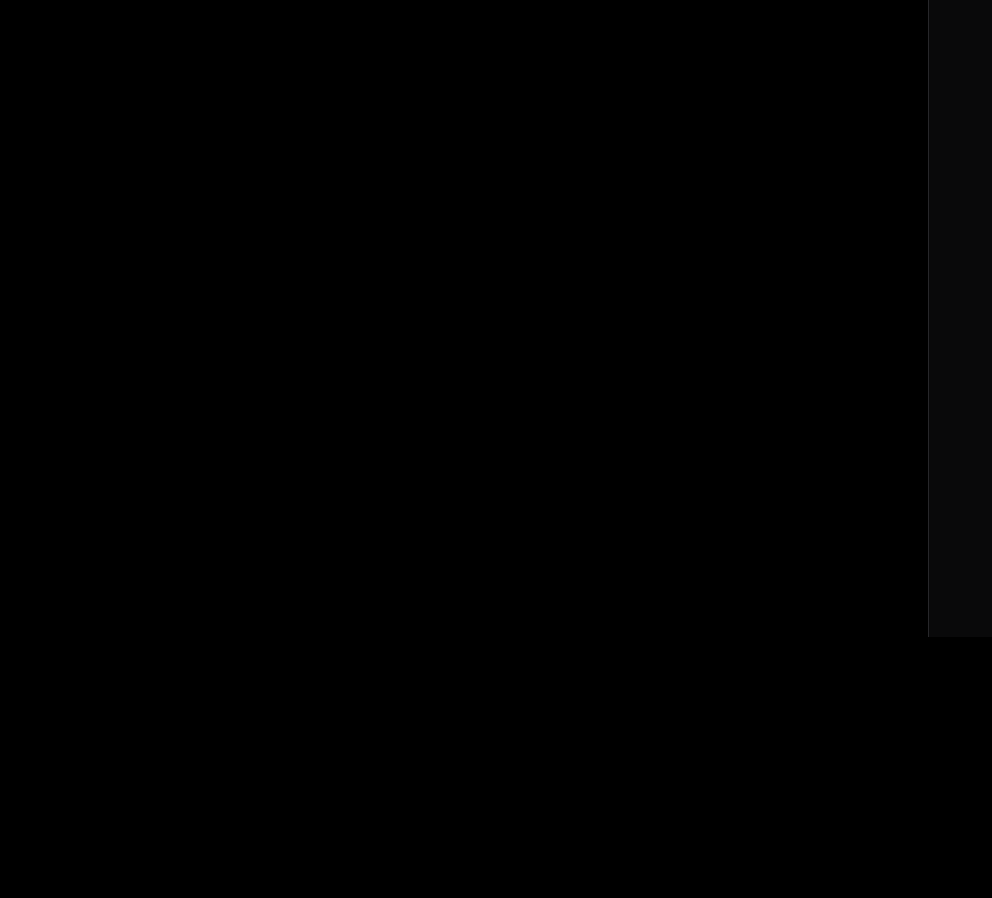
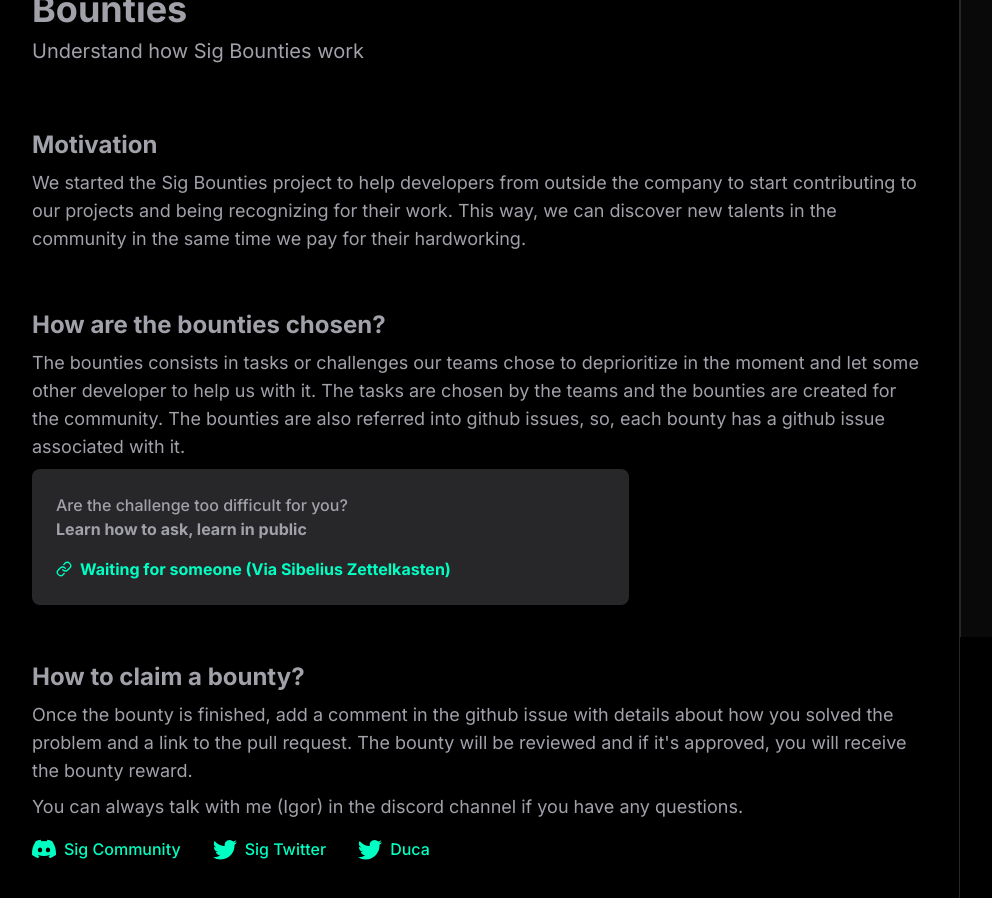
Before and after one commit to igorfelipeduca/sig-bounties, a Next.js app: page /bounties in a window 1280 px wide. Shown: the part 260-1158 px from the top of the page, without its empty margins (32-1024 px from the left). Before the commit the page ends 897 px from the top, so only its background shows below. Built offline with nearby package versions, Linux system fonts and the light colour scheme.

Commit message:
Feat: Reading and rededing MDX files

```diff
--- a/package.json
+++ b/package.json
@@ -26,9 +26,11 @@
     "lucide-react": "^0.252.0",
     "matter": "^0.2.0",
     "next": "13.4.7",
+    "next-mdx-remote": "^4.4.1",
     "postcss": "8.4.24",
     "react": "18.2.0",
     "react-dom": "18.2.0",
+    "react-icons": "^4.10.1",
     "rehype-autolink-headings": "^6.1.1",
     "rehype-pretty-code": "^0.10.0",
     "rehype-slug": "^5.1.0",
--- /dev/null
+++ b/src/app/bounties/[slug]/page.tsx
@@ -0,0 +1,67 @@
+import { type MDXRemoteSerializeResult } from "next-mdx-remote";
+import { serialize } from "next-mdx-remote/serialize";
+import { promises as fs } from "fs";
+import { MdxContent } from "../../mdx-content";
+import BountiesBreadcrumb from "@/app/components/bountiesBreadcrumb";
+
+type Frontmatter = {
+  title: string;
+  date: string;
+};
+
+type Post<TFrontmatter> = {
+  serialized: MDXRemoteSerializeResult;
+  frontmatter: TFrontmatter;
+};
+
+interface IBountyProps {
+  params: {
+    slug: string;
+  };
+}
+
+async function getPost(filepath: string): Promise<Post<Frontmatter>> {
+  // Read the file from the filesystem
+  const raw = await fs.readFile(filepath, "utf-8");
+
+  // Serialize the MDX content and parse the frontmatter
+  const serialized = await serialize(raw, {
+    parseFrontmatter: true,
+  });
+
+  // Typecast the frontmatter to the correct type
+  const frontmatter = serialized.frontmatter as Frontmatter;
+
+  // Return the serialized content and frontmatter
+  return {
+    frontmatter,
+    serialized,
+  };
+}
+
+export default async function Bounty({ params }: IBountyProps) {
+  // Get the serialized content and frontmatter
+  const { serialized, frontmatter } = await getPost(
+    `./src/content/${params.slug}.mdx`
+  );
+
+  return (
+    <div className="text-zinc-400 p-16">
+      <BountiesBreadcrumb />
+
+      <div className="px-32 py-16">
+        <h1 className="text-zinc-300 font-bold text-4xl">
+          {frontmatter.title}
+        </h1>
+
+        <span className="text-zinc-400 text-lg mt-8">
+          Published at {frontmatter.date}
+        </span>
+
+        <div className="mt-8">
+          <MdxContent source={serialized} />
+        </div>
+      </div>
+    </div>
+  );
+}
--- a/src/app/bounties/page.tsx
+++ b/src/app/bounties/page.tsx
@@ -1,10 +1,96 @@
-import { ChevronRightIcon } from "lucide-react";
+import { ChevronRightIcon, LinkIcon } from "lucide-react";
 import BountiesBreadcrumb from "../components/bountiesBreadcrumb";
+import { BsDiscord, BsTwitter } from "react-icons/bs";
 
 export default function Bounties() {
   return (
-    <div className="p-16">
+    <div className="p-16 border-r border-zinc-800 pr-8">
       <BountiesBreadcrumb />
+
+      <div className="mt-16 text-zinc-400 gap-y-8 flex flex-col">
+        <div className="flex flex-col">
+          <h1 className="text-4xl font-bold">Bounties</h1>
+
+          <h2 className="text-xl mt-2">Understand how Sig Bounties work</h2>
+        </div>
+
+        <div className="mt-8">
+          <h3 className="font-bold text-2xl">Motivation</h3>
+
+          <p className="max-w-5xl mt-2 text-lg">
+            We started the Sig Bounties project to help developers from outside
+            the company to start contributing to our projects and being
+            recognizing for their work. This way, we can discover new talents in
+            the community in the same time we pay for their hardworking.
+          </p>
+        </div>
+
+        <div className="mt-6">
+          <h3 className="font-bold text-2xl">How are the bounties chosen?</h3>
+
+          <p className="max-w-5xl mt-2 text-lg">
+            The bounties consists in tasks or challenges our teams chose to
+            deprioritize in the moment and let some other developer to help us
+            with it. The tasks are chosen by the teams and the bounties are
+            created for the community. The bounties are also referred into
+            github issues, so, each bounty has a github issue associated with
+            it.
+          </p>
+
+          <div className="mt-2 p-6 bg-zinc-800 rounded-lg w-2/3">
+            <h1 className="font-medium">
+              Are the challenge too difficult for you?
+            </h1>
+            <h2 className="font-bold">Learn how to ask, learn in public</h2>
+
+            <div className="mt-4">
+              <a
+                className="text-sigPrimary font-bold flex items-center gap-x-2"
+                href="https://sibelius.github.io/zettelkasten/waiting-somebody"
+              >
+                <LinkIcon className="h-4 w-4" />
+                Waiting for someone (Via Sibelius Zettelkasten)
+              </a>
+            </div>
+          </div>
+        </div>
+
+        <div className="mt-6">
+          <h3 className="font-bold text-2xl">How to claim a bounty?</h3>
+
+          <p className="max-w-5xl mt-2 text-lg">
+            Once the bounty is finished, add a comment in the github issue with
+            details about how you solved the problem and a link to the pull
+            request. The bounty will be reviewed and if it&apos;s approved, you
+            will receive the bounty reward.
+          </p>
+
+          <p className="max-w-5xl mt-2 text-lg">
+            You can always talk with me (Igor) in the discord channel if you
+            have any questions.
+          </p>
+
+          <div className="flex items-center gap-x-8">
+            <div className="flex items-center mt-4 text-sigPrimary gap-x-2 font-medium">
+              <BsDiscord className="h-6 w-6" /> Sig Community
+            </div>
+
+            <a
+              href="https://twitter.com/sigcoding"
+              className="flex items-center mt-4 text-sigPrimary gap-x-2 font-medium"
+            >
+              <BsTwitter className="h-6 w-6" /> Sig Twitter
+            </a>
+
+            <a
+              href="https://twitter.com/ducaswtf"
+              className="flex items-center mt-4 text-sigPrimary gap-x-2 font-medium"
+            >
+              <BsTwitter className="h-6 w-6" /> Duca
+            </a>
+          </div>
+        </div>
+      </div>
     </div>
   );
 }
--- a/src/app/components/bountiesBreadcrumb/index.tsx
+++ b/src/app/components/bountiesBreadcrumb/index.tsx
@@ -11,24 +11,28 @@ export default function BountiesBreadcrumb() {
     return str.charAt(0).toUpperCase() + str.slice(1);
   };
 
-  return routes.map((route, index) => {
-    if (route === "") {
-      return null;
-    }
-
-    if (index === routes.length - 1) {
-      return (
-        <span key={index} className="flex text-zinc-500">
-          {capitalize(route)}{" "}
-          <ChevronRightIcon className="h-6 w-6 text-zinc-400" /> Home
-        </span>
-      );
-    }
-
-    return (
-      <span key={index} className="flex text-zinc-500">
-        {route} <ChevronRightIcon className="h-6 w-6 text-zinc-400" />
-      </span>
-    );
-  });
+  return (
+    <div className="flex items-center gap-x-2">
+      {routes.map((route, index) => (
+        <>
+          {route === "" ? null : (
+            <>
+              {routes.indexOf(route) === routes.length - 1 ? (
+                <span key={index} className="flex text-zinc-500">
+                  {capitalize(route.replaceAll("-", " "))}
+                </span>
+              ) : (
+                <div className="flex items-center">
+                  <span key={index} className="flex text-zinc-500">
+                    {capitalize(route)}
+                  </span>
+                  <ChevronRightIcon className="h-6 w-6 text-zinc-400" />
+                </div>
+              )}
+            </>
+          )}
+        </>
+      ))}
+    </div>
+  );
 }
--- /dev/null
+++ b/src/app/mdx-content.tsx
@@ -0,0 +1,23 @@
+"use client"; // This is required!
+
+import { MDXRemote, type MDXRemoteSerializeResult } from "next-mdx-remote";
+
+type MdxContentProps = {
+  source: MDXRemoteSerializeResult;
+};
+
+/** Place your custom MDX components here */
+const MdxComponents = {
+  /** h1 colored in yellow */
+  h1: (props: React.HTMLProps<HTMLHeadingElement>) => (
+    <h1 className="text-xl font-medium" {...props} />
+  ),
+  /** Card component */
+  Card: (props: React.HTMLProps<HTMLDivElement>) => (
+    <div className="p-8 rounded-lg bg-zinc-800 text-zinc-300" {...props} />
+  ),
+};
+
+export function MdxContent({ source }: MdxContentProps) {
+  return <MDXRemote {...source} components={MdxComponents} />;
+}
```
Also changed, not shown: 1 other file (tests, documents, lock files or other folders).
